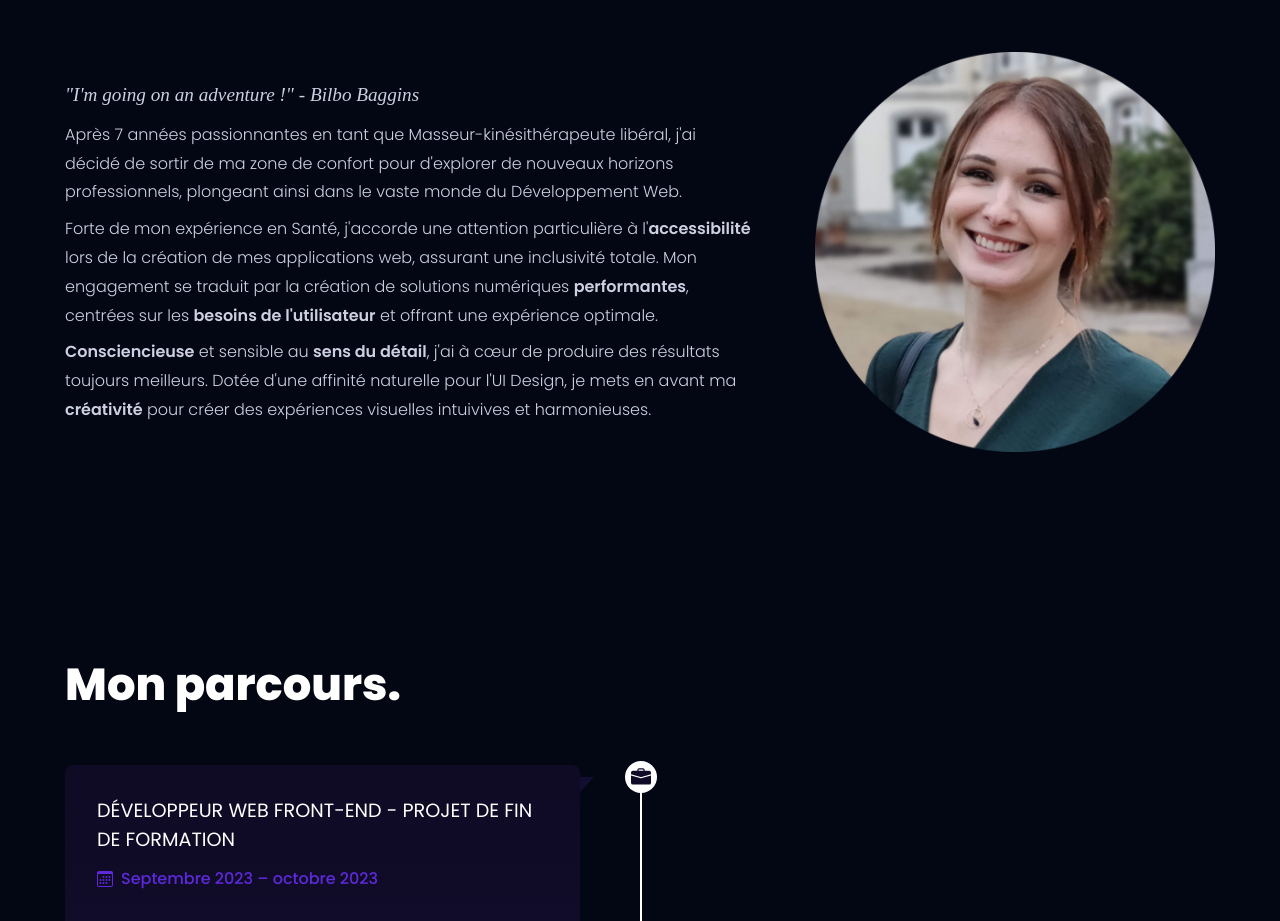
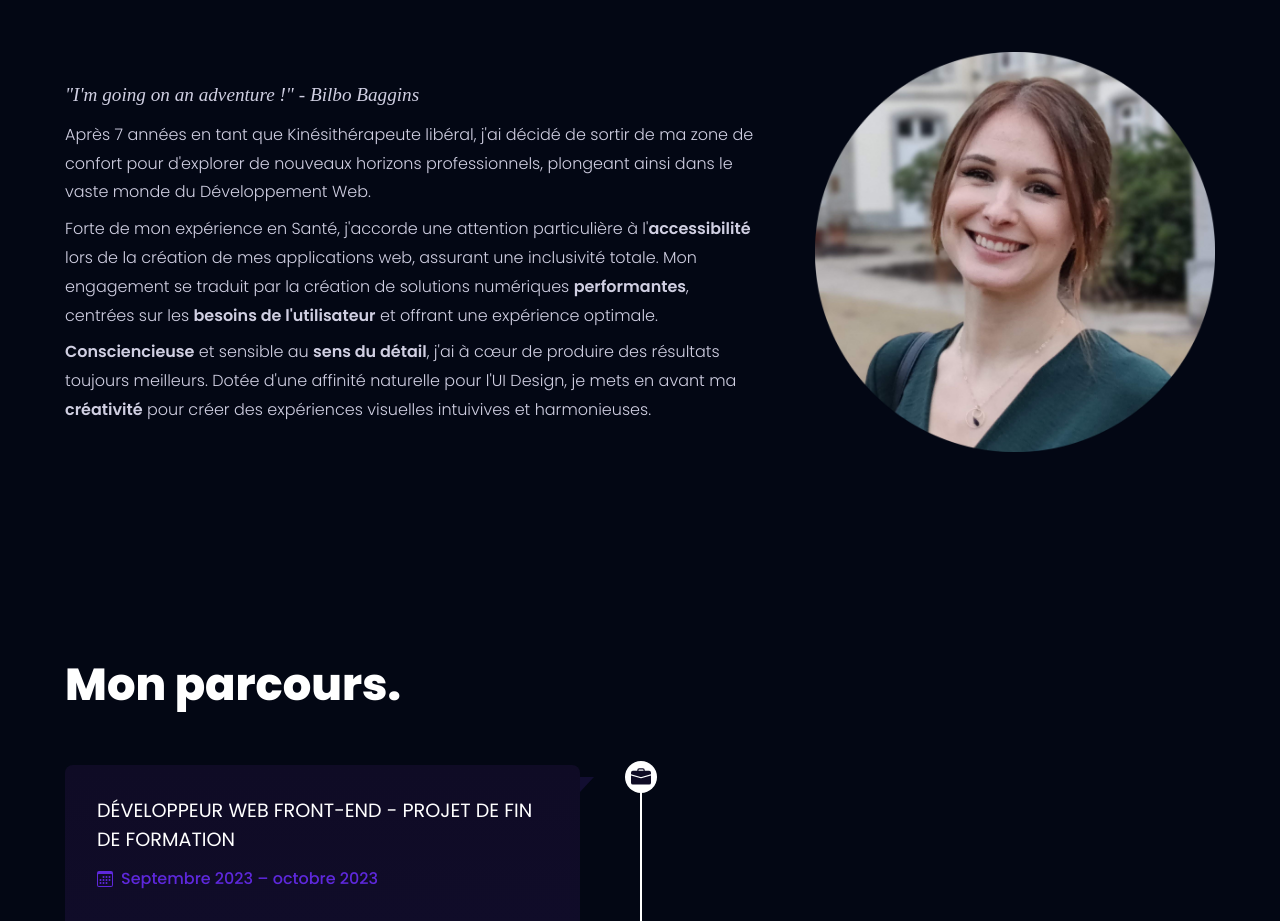
Before and after one commit to ElisabethFAUJOUR/Portfolio-nextJS, a Next.js app: page / in a window 1280 px wide. Shown: the part 985-1906 px from the top of the page. Built offline with nearby package versions, Linux system fonts and the light colour scheme.

Commit message:
:speech_balloon: Update Text About

```diff
--- a/src/components/about/About.tsx
+++ b/src/components/about/About.tsx
@@ -13,10 +13,10 @@ function About() {
               &quot;I&apos;m going on an adventure !&quot; - Bilbo Baggins
             </p>
             <p className={styles.paragraph}>
-              Après 7 années passionnantes en tant que Masseur-kinésithérapeute
-              libéral, j&apos;ai décidé de sortir de ma zone de confort pour
-              d&apos;explorer de nouveaux horizons professionnels, plongeant
-              ainsi dans le vaste monde du Développement Web.
+              Après 7 années en tant que Kinésithérapeute libéral, j&apos;ai
+              décidé de sortir de ma zone de confort pour d&apos;explorer de
+              nouveaux horizons professionnels, plongeant ainsi dans le vaste
+              monde du Développement Web.
             </p>
             <p className={styles.paragraph}>
               Forte de mon expérience en Santé, j&apos;accorde une attention
```
